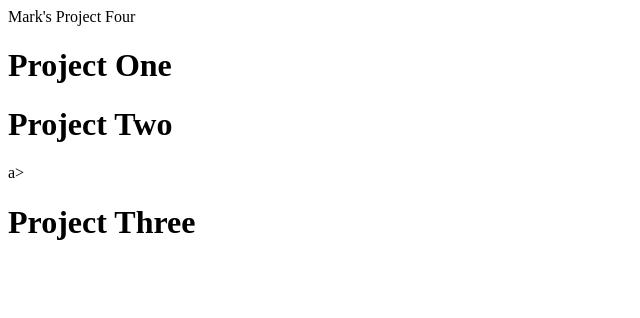
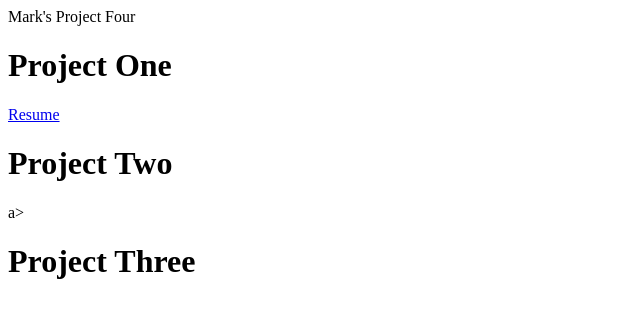
Before and after one commit to markwells13/markwells13.github.io, a plain HTML site: page index.html in a window 1280 px wide. Shown: the whole page, without its empty margins (0-640 px from the left). Drawn offline with Linux system fonts and the light colour scheme.

Commit message:
Update index.html

```diff
--- a/index.html
+++ b/index.html
@@ -5,7 +5,7 @@
   </head>
   <body>
     <h1>Project One</h1>
-      <a href=""></a>
+      <a href="https://github.com/markwells13/markwells13.github.io/blob/main/project1">Resume</a>
 
     <h1>Project Two</h1>
       <a href=""></a>a>
```
